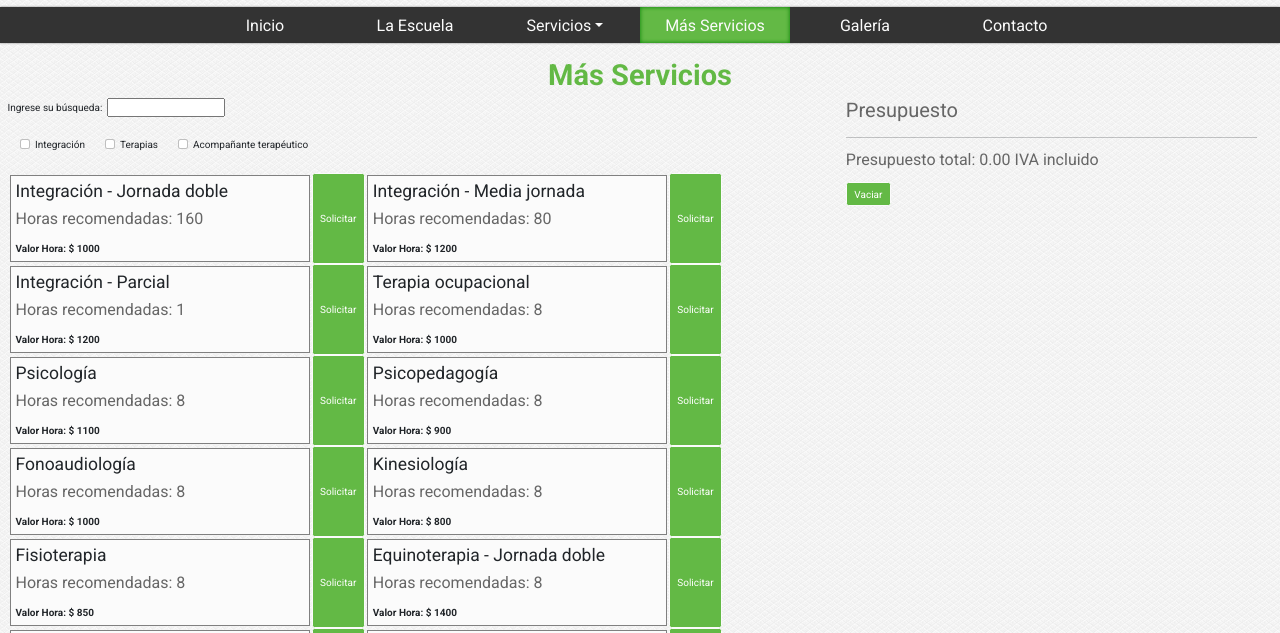
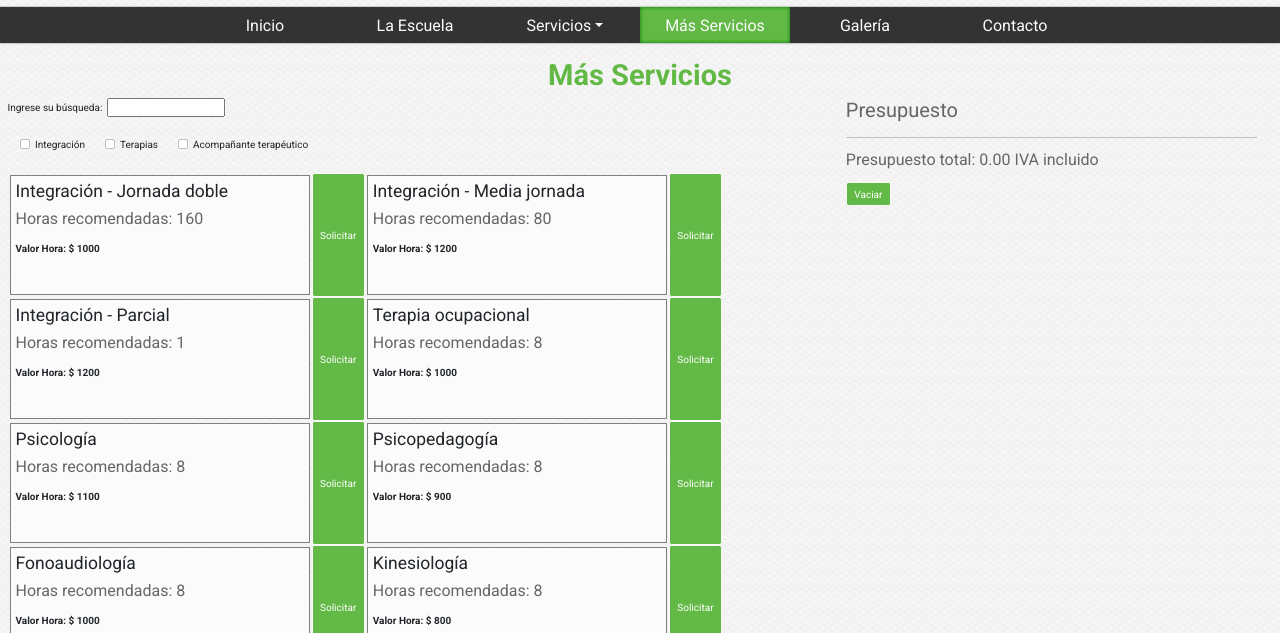
Before and after one commit to martinnmoreira/proyecto_final_coder, a website: page pages/mas_servicios.html in a window 1280 px wide. Shown: the part 148-781 px from the top of the page. Drawn offline with nearby package versions, Linux system fonts and the light colour scheme; some packages are replaced by stand-ins of ours; a script that the page names is missing.

Commit message:
Optimización código

```diff
--- a/scss/_cuerpoMasServicios.scss
+++ b/scss/_cuerpoMasServicios.scss
@@ -135,7 +135,7 @@ $botones: ( /*Declaramos nuestro mapa*/
     margin: 2px;
     padding: 5px;
     width: 300px;
-    //height: 120px;
+    height: 120px;
     border: 1px solid gray;
     background-color: $color-blanco;
     gap: 1px;
```
Also changed, not shown: js/main.js (+0 -32 lines), css/styles.css.
